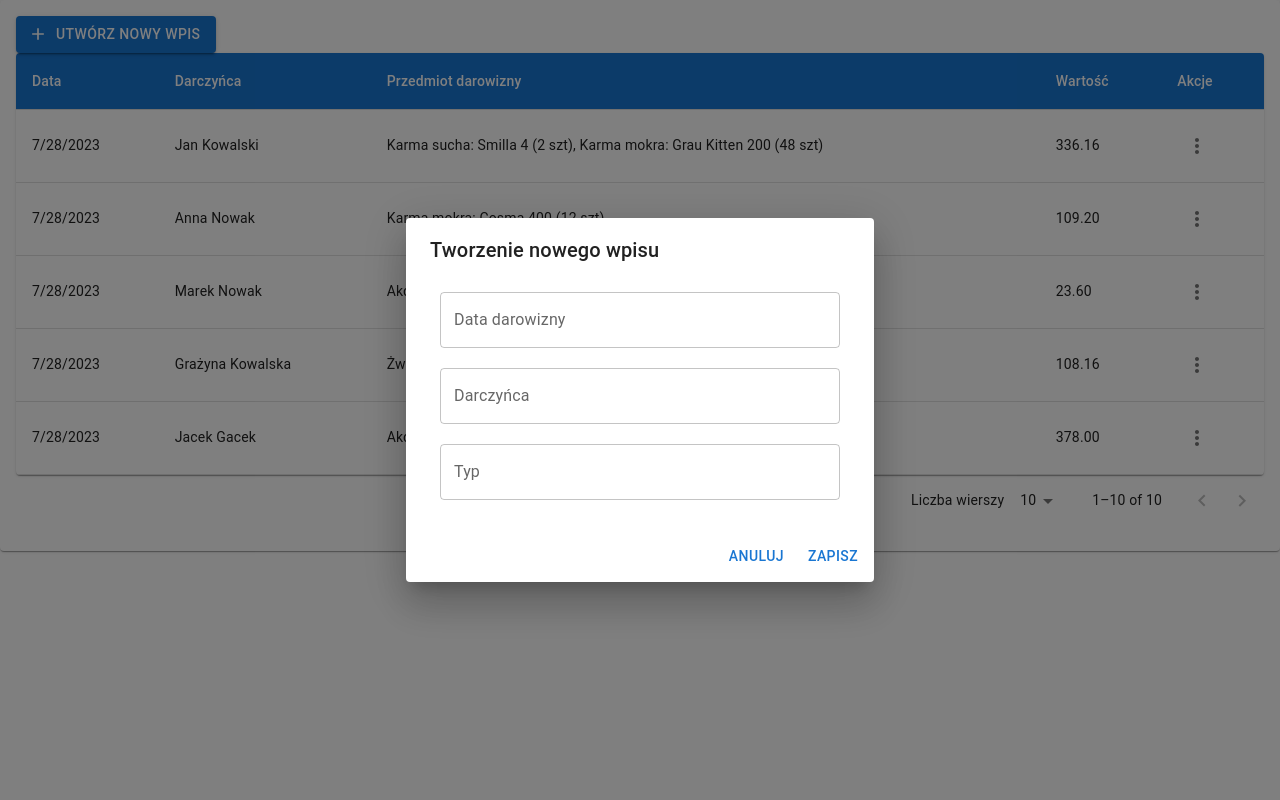
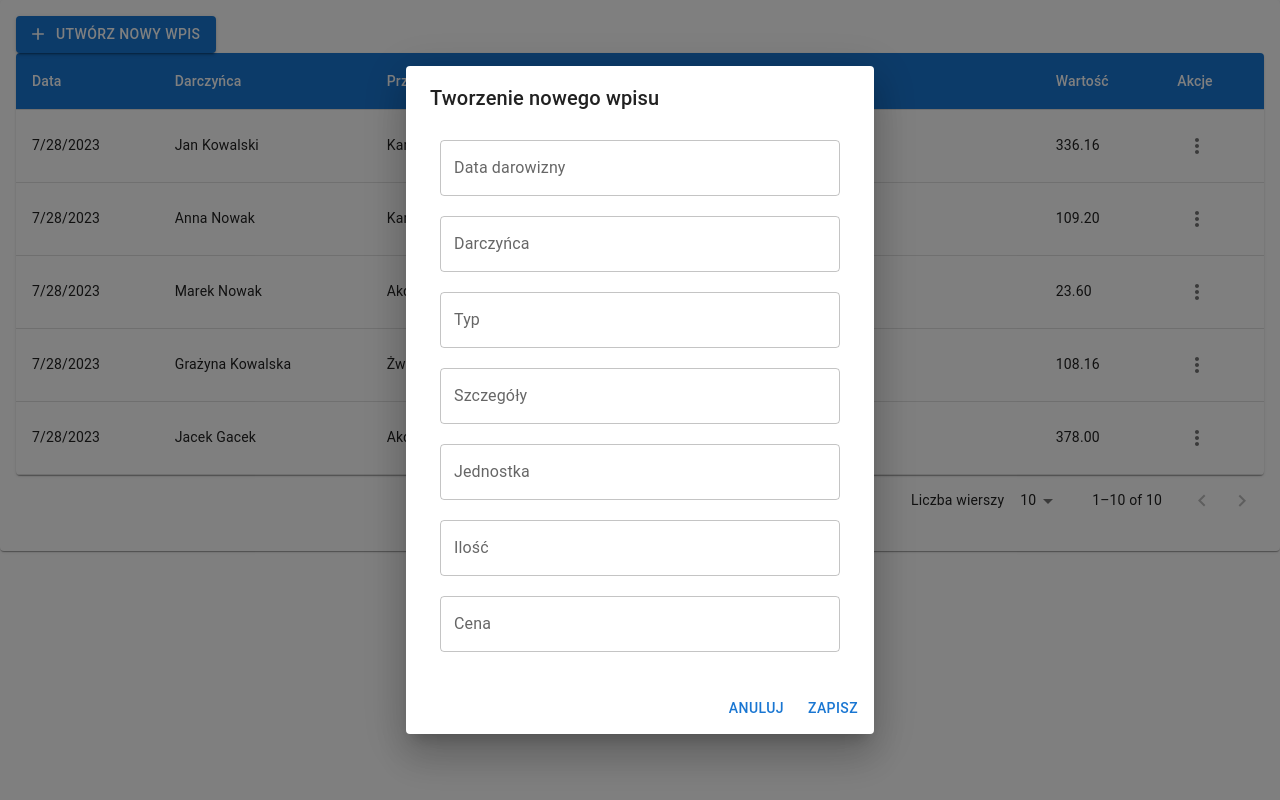
Before and after one commit to dudekmat/donation-registry-frontend, a React (Create React App) app: page / in a window 1280 px wide. Both pictures are taken after a click on the button "UTWÓRZ NOWY WPIS". Built offline with nearby package versions, Linux system fonts and the light colour scheme.

Commit message:
Added reducer to manage form state

```diff
--- a/src/components/DonationForm/DonationForm.tsx
+++ b/src/components/DonationForm/DonationForm.tsx
@@ -1,3 +1,4 @@
+import { useReducer } from 'react';
 import {
   Autocomplete,
   Box,
@@ -9,9 +10,9 @@ import {
   FormControl,
   TextField,
 } from '@mui/material';
+import { DatePicker } from '@mui/x-date-pickers';
 
 import classes from './DonationForm.module.css';
-import { DatePicker } from '@mui/x-date-pickers';
 
 interface DonationFormProps {
   id: string;
@@ -19,9 +20,90 @@ interface DonationFormProps {
   onCancel: () => void;
 }
 
+interface DonationFormValues {
+  donationDate: string;
+  donor: string;
+  items: DonationItemFormValues[];
+}
+
+interface DonationItemFormValues {
+  type: string;
+  details: string;
+  unit: string;
+  quantity: number;
+  price: number;
+}
+
+interface InputFormValue {
+  name: string;
+  value: string;
+}
+
+enum DonationFormActionType {
+  HANDLE_INPUT_TEXT = 'HANDLE_INPUT_TEXT',
+  ADD_DONATION_ITEM = 'ADD_DONATION_ITEM',
+  REMOVE_DONATION_ITEM = 'REMOVE_DONATION_ITEM',
+}
+
+interface DonationFormAction {
+  type: DonationFormActionType;
+}
+
+interface HandleInputAction extends DonationFormAction {
+  payload: InputFormValue;
+}
+
+interface AddItemAction extends DonationFormAction {
+  payload: DonationItemFormValues;
+}
+
+interface RemoveItemAction extends DonationFormAction {
+  payload: number;
+}
+
+const initialState: DonationFormValues = {
+  donationDate: '',
+  donor: '',
+  items: [],
+};
+
+const donationFormReducer = (
+  state: DonationFormValues,
+  action: HandleInputAction | AddItemAction | RemoveItemAction
+) => {
+  const { type, payload } = action;
+
+  switch (type) {
+    case DonationFormActionType.HANDLE_INPUT_TEXT:
+      const { name, value } = payload as InputFormValue;
+      return {
+        ...state,
+        [name]: value,
+      };
+    case DonationFormActionType.ADD_DONATION_ITEM:
+      return {
+        ...state,
+        items: [...state.items, payload as DonationItemFormValues],
+      };
+    case DonationFormActionType.REMOVE_DONATION_ITEM:
+      const itemIndex = payload as number;
+      const filteredItems = state.items.filter(
+        (item, index) => index != itemIndex
+      );
+      return {
+        ...state,
+        items: filteredItems,
+      };
+    default:
+      return state;
+  }
+};
+
 const DonationForm: React.FC<DonationFormProps> = ({ id, open, onCancel }) => {
   const isEdit = Boolean(id);
   const dialogTitle = isEdit ? 'Edycja wpisu' : 'Tworzenie nowego wpisu';
+
+  const [formState, dispatch] = useReducer(donationFormReducer, initialState);
 
   const handleCancelClick = () => {
     onCancel();
@@ -34,7 +116,6 @@ const DonationForm: React.FC<DonationFormProps> = ({ id, open, onCancel }) => {
       </DialogTitle>
       <DialogContent>
         <Box component="form">
-          <div>
           <div className={classes.inputContainer}>
             <FormControl className={classes.input}>
               <DatePicker label="Data darowizny" />
@@ -51,12 +132,29 @@ const DonationForm: React.FC<DonationFormProps> = ({ id, open, onCancel }) => {
                 options={[] as string[]}
                 freeSolo
                 multiple
-                  renderInput={(params) => (
-                    <TextField {...params} label="Typ" />
-                  )}
+                renderInput={(params) => <TextField {...params} label="Typ" />}
               />
             </FormControl>
           </div>
+          <div className={classes.inputContainer}>
+            <FormControl className={classes.input}>
+              <TextField label="Szczegóły" />
+            </FormControl>
+          </div>
+          <div className={classes.inputContainer}>
+            <FormControl className={classes.input}>
+              <TextField label="Jednostka" />
+            </FormControl>
+          </div>
+          <div className={classes.inputContainer}>
+            <FormControl className={classes.input}>
+              <TextField label="Ilość" />
+            </FormControl>
+          </div>
+          <div className={classes.inputContainer}>
+            <FormControl className={classes.input}>
+              <TextField label="Cena" />
+            </FormControl>
           </div>
         </Box>
       </DialogContent>
```
Lines whose indentation alone changed are shown as unchanged.
